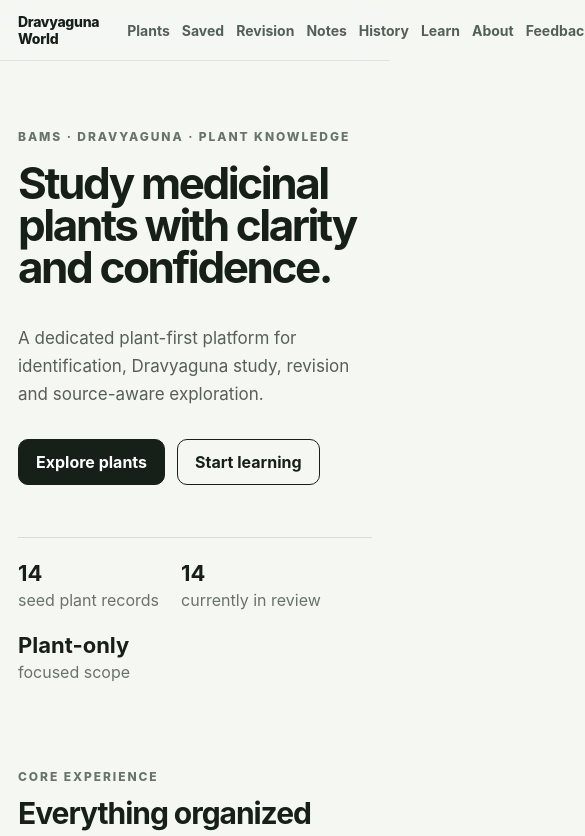
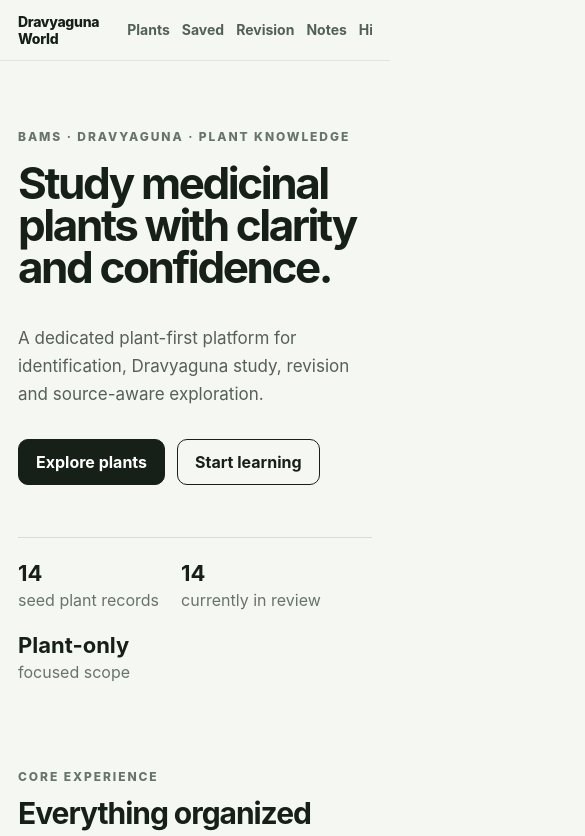
Before and after one commit to aanandkumar799/Dravyaguna-World, a Next.js app: page / in a window 390 px wide. Shown: the top 836 px of the page, 585 px wide, since content can reach past the window. Built offline with nearby package versions, Linux system fonts and the light colour scheme; no server answers.

Commit message:
feat: improve mobile and offline UI

```diff
--- a/app/globals.css
+++ b/app/globals.css
@@ -36,3 +36,6 @@ form{display:grid;gap:18px;max-width:760px;margin-bottom:70px}label{display:grid
 .chip.active, .chip[aria-pressed="true"] { font-weight: 700; }
 .feature-card img { display: block; }
 @media (max-width: 640px) { .chip-list { gap: 0.45rem; } }
+
+.offline-banner{position:sticky;top:0;z-index:30;background:#172018;color:#fff;text-align:center;padding:9px 16px;font-size:13px;font-weight:700}
+@media(max-width:650px){nav{overflow-x:auto;max-width:100%;padding-bottom:2px}.actions .button,.actions button{min-height:44px}.filters{display:grid;gap:10px}.filters input,.filters select{width:100%}.grid article{padding:20px}}
```
